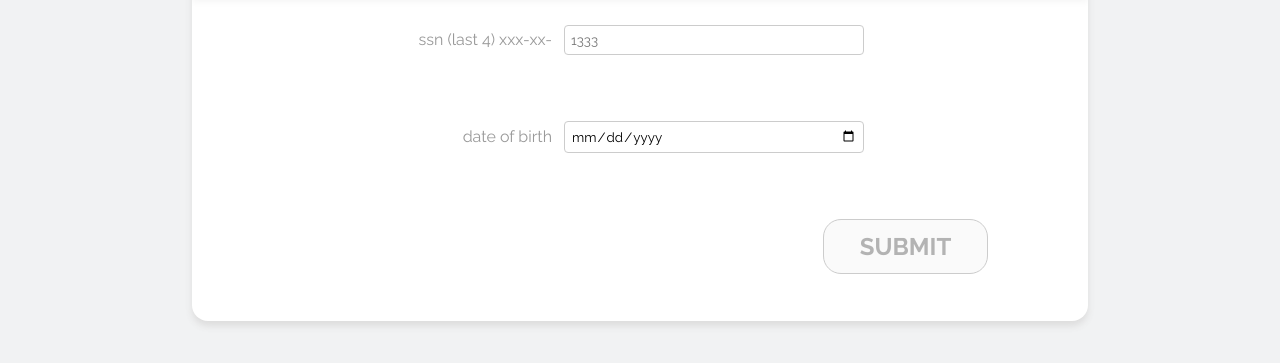
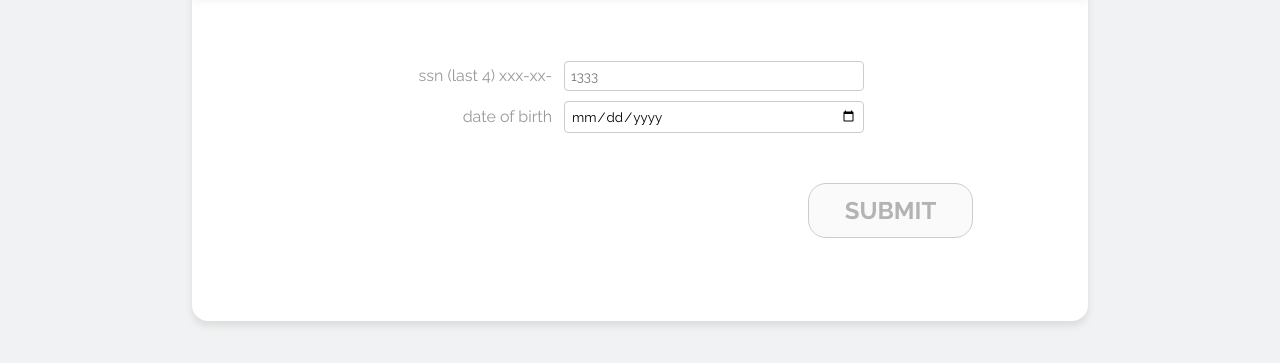
Before and after one commit to neb-dev/softwise, a plain HTML site: page index.html in a window 1280 px wide. Shown: the part 305-668 px from the top of the page. Drawn offline with Linux system fonts and the light colour scheme.

Commit message:
Add files via upload

```diff
--- a/scss/_styling.scss
+++ b/scss/_styling.scss
@@ -50,7 +50,7 @@ body {
       form {
         display: flex;
         flex-direction: column;
-        justify-content: space-around;
+        justify-content: center;
         align-items: center;
         height: 70%;
 
@@ -83,8 +83,9 @@ body {
             font-family: 'Raleway', sans-serif;
             font-weight: 700;
             font-size: 24px;
+            margin-top: 40px;
             margin-bottom: 10px;
-            margin-right: 100px;
+            margin-right: 115px;
             align-self: flex-end;
         }
       }
```
Also changed, not shown: css/style.css, 1 other file.
